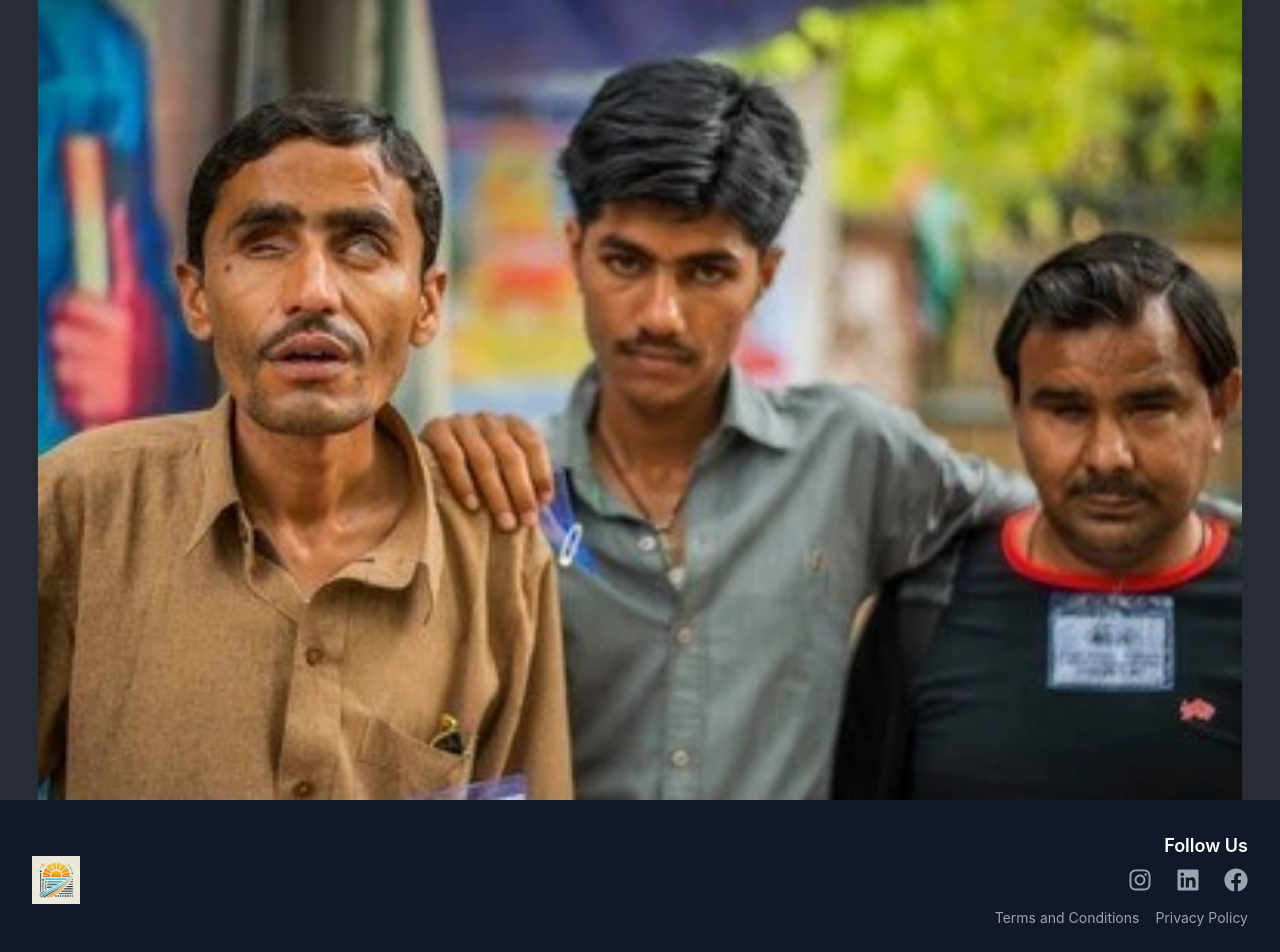
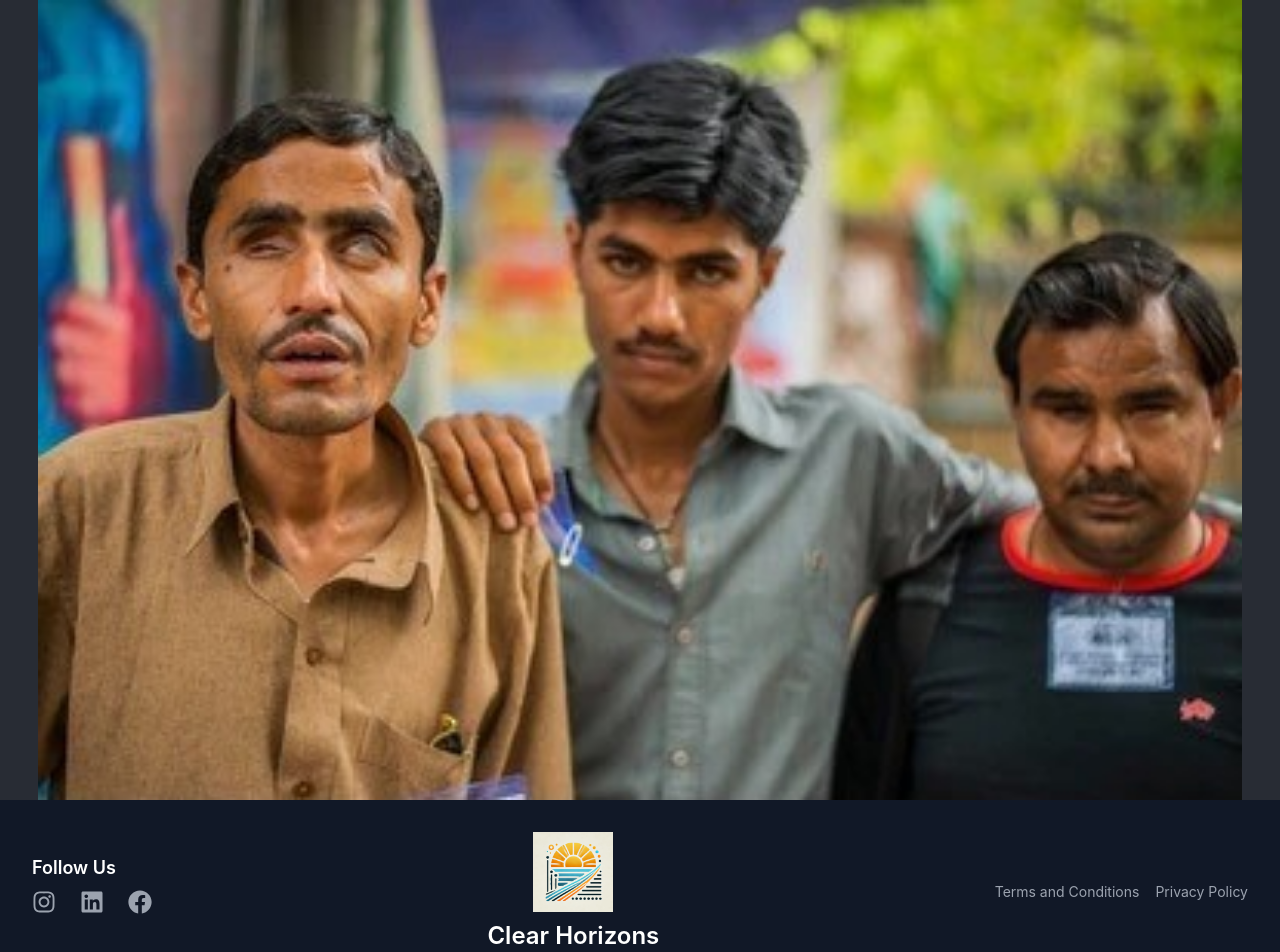
Before and after one commit to sma900/clearhorizons, a React (Create React App) app: page / in a window 1280 px wide. Shown: the top 952 px of the page. Built offline with nearby package versions, Linux system fonts and the light colour scheme.

Commit message:
footer final

```diff
--- a/src/components/footer.jsx
+++ b/src/components/footer.jsx
@@ -4,14 +4,9 @@ import logo from '../assets/logo.jpeg'; // Replace with the correct path to your
 
 const Footer = () => {
   return (
-    <footer className="w-full bg-gray-900 text-white py-8 px-4 md:px-8 flex flex-col md:flex-row justify-between items-center">
-      {/* Logo Section */}
-      <div className="flex items-center mb-6 md:mb-0">
-        <img src={logo} alt="Logo" className="h-12 w-auto object-contain" />
-      </div>
-
-      {/* Social Media Links */}
-      <div className="flex flex-col items-center md:items-end">
+    <footer className="w-full bg-gray-900 text-white py-8 px-4 md:px-8 flex flex-col items-center md:flex-row md:justify-between">
+      {/* Left Section - Social Media Links */}
+      <div className="flex flex-col items-center md:items-start mb-6 md:mb-0">
         <h4 className="text-lg font-semibold mb-2">Follow Us</h4>
         <div className="flex gap-6 mb-4">
           <a
@@ -39,8 +34,16 @@ const Footer = () => {
             <FaFacebook size={24} />
           </a>
         </div>
+      </div>
 
-        {/* Terms and Privacy Links */}
+      {/* Center Section - Logo and Text */}
+      <div className="flex flex-col items-center mb-6 md:mb-0">
+        <img src={logo} alt="Logo" className="h-20 w-auto object-contain mb-2" />
+        <span className="text-2xl font-semibold text-center">Clear Horizons</span> {/* Centered Text */}
+      </div>
+
+      {/* Right Section - Terms and Privacy Links */}
+      <div className="flex flex-col items-center md:items-end">
         <div className="flex flex-col md:flex-row gap-4">
           <a
             href="/terms-and-conditions"
```
Also changed, not shown: src/components/About.jsx (added).
